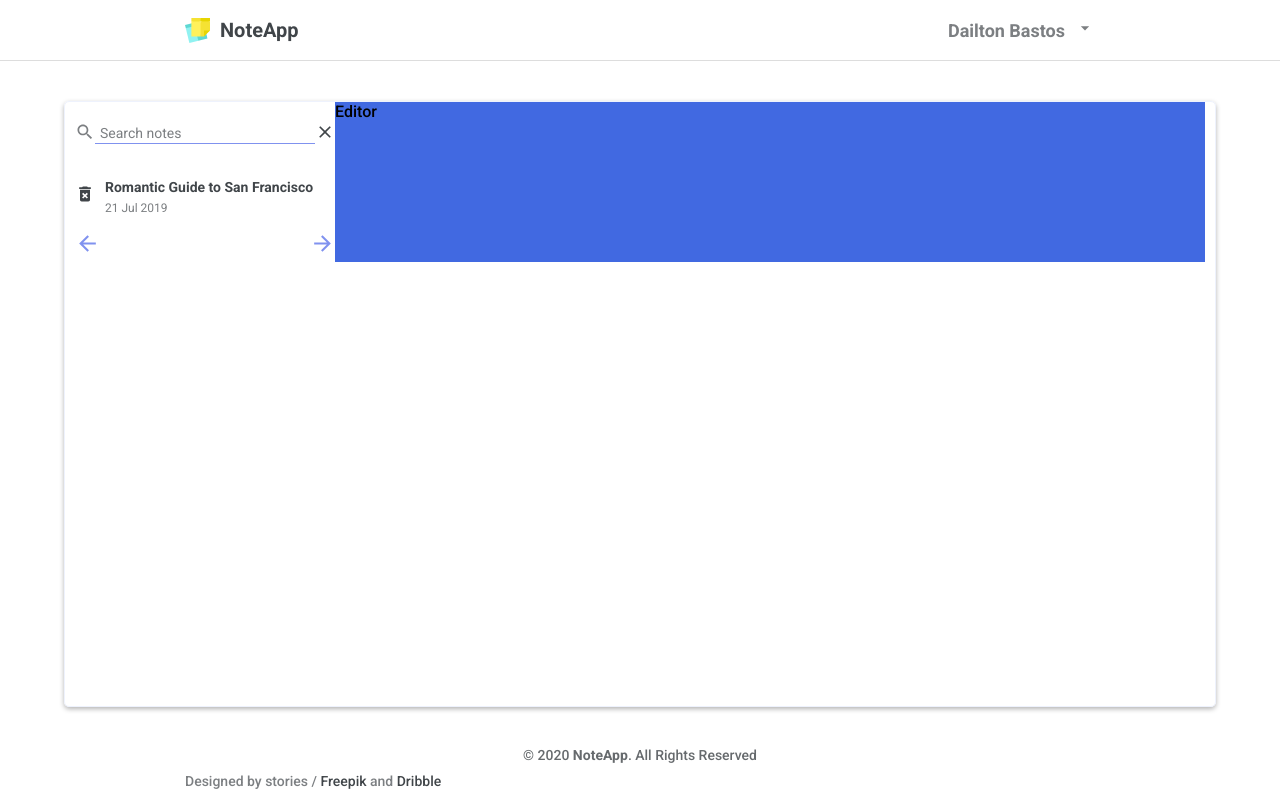
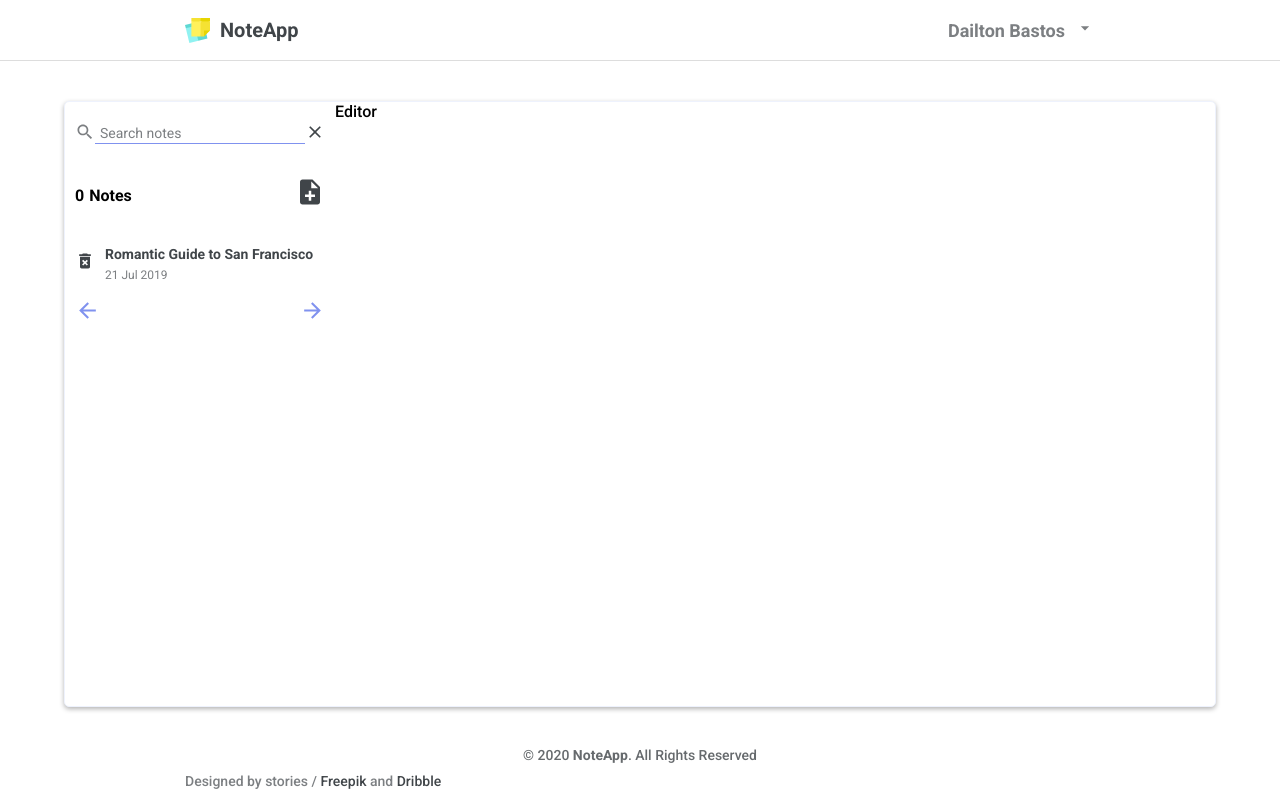
Before and after one commit to Dailton-Bastos/app-notes-web, a React (Create React App) app: page /dashboard in a window 1280 px wide. Built offline with nearby package versions, Linux system fonts and the light colour scheme; sample sign-in values are in the browser's storage.

Commit message:
feat: count and button to add notes

```diff
--- a/src/components/Notes/index.js
+++ b/src/components/Notes/index.js
@@ -1,4 +1,5 @@
 import React from 'react'
+import { MdNoteAdd } from 'react-icons/md'
 import Search from './Search'
 import List from './List'
 import './styles.css'
@@ -9,6 +10,14 @@ function Notes() {
       <div className="notes-content">
         <section className="notes-sidebar">
           <Search />
+          <div className="notes-count">
+            <h2>
+              <span>0</span>Notes
+            </h2>
+            <span>
+              <MdNoteAdd />
+            </span>
+          </div>
           <List />
         </section>
 
--- a/src/components/Notes/styles.css
+++ b/src/components/Notes/styles.css
@@ -7,6 +7,7 @@
   border: 1px solid var(--color-title-in-primary-light);
   border-radius: 5px;
   box-shadow: 0 2px 5px rgba(0, 0, 0, 0.3);
+  background-color: var(--color-background);
 }
 
 .notes-content {
@@ -16,9 +17,36 @@
 .notes-content .notes-sidebar {
   max-width: 260px;
   width: 100%;
+  padding-right: 1rem;
+}
+
+.notes-sidebar .notes-count {
+  display: flex;
+  align-items: center;
+  justify-content: space-between;
+  margin-top: 3rem;
+}
+
+.notes-sidebar .notes-count h2 {
+  font-size: 1.6rem;
+  color: var(---color-text-base);
+}
+
+.notes-sidebar .notes-count h2 span {
+  margin-right: 5px;
+}
+
+.notes-sidebar .notes-count > span {
+  font-size: 3rem;
+  color: var(--color-text-title);
+  cursor: pointer;
+  transition: color 0.2s;
+}
+
+.notes-sidebar .notes-count > span:hover {
+  color: var(--color-title-in-primary-dark);
 }
 
 .notes-content .notes-editor {
   flex-grow: 3;
-  background-color: royalblue;
 }
```
